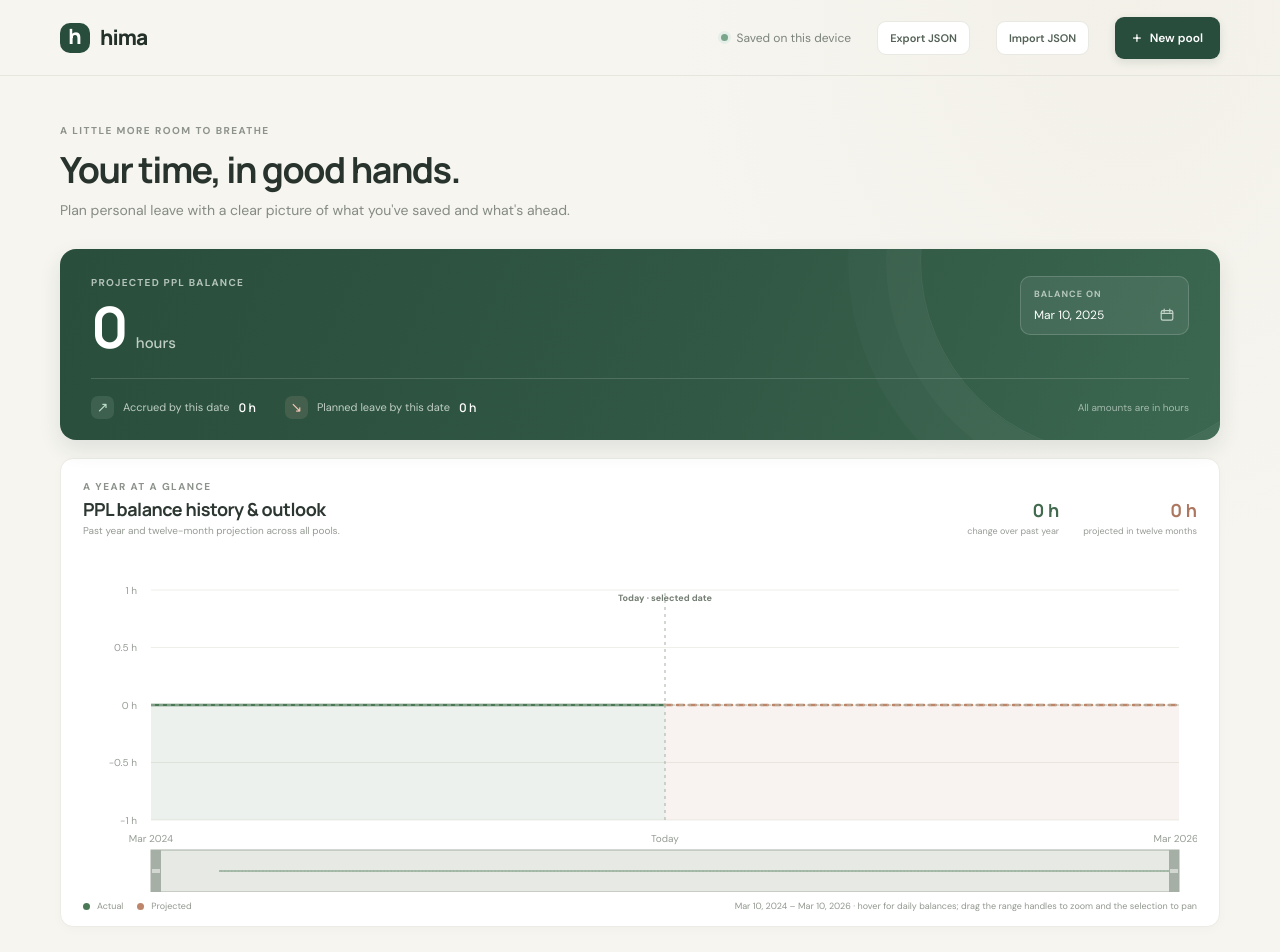
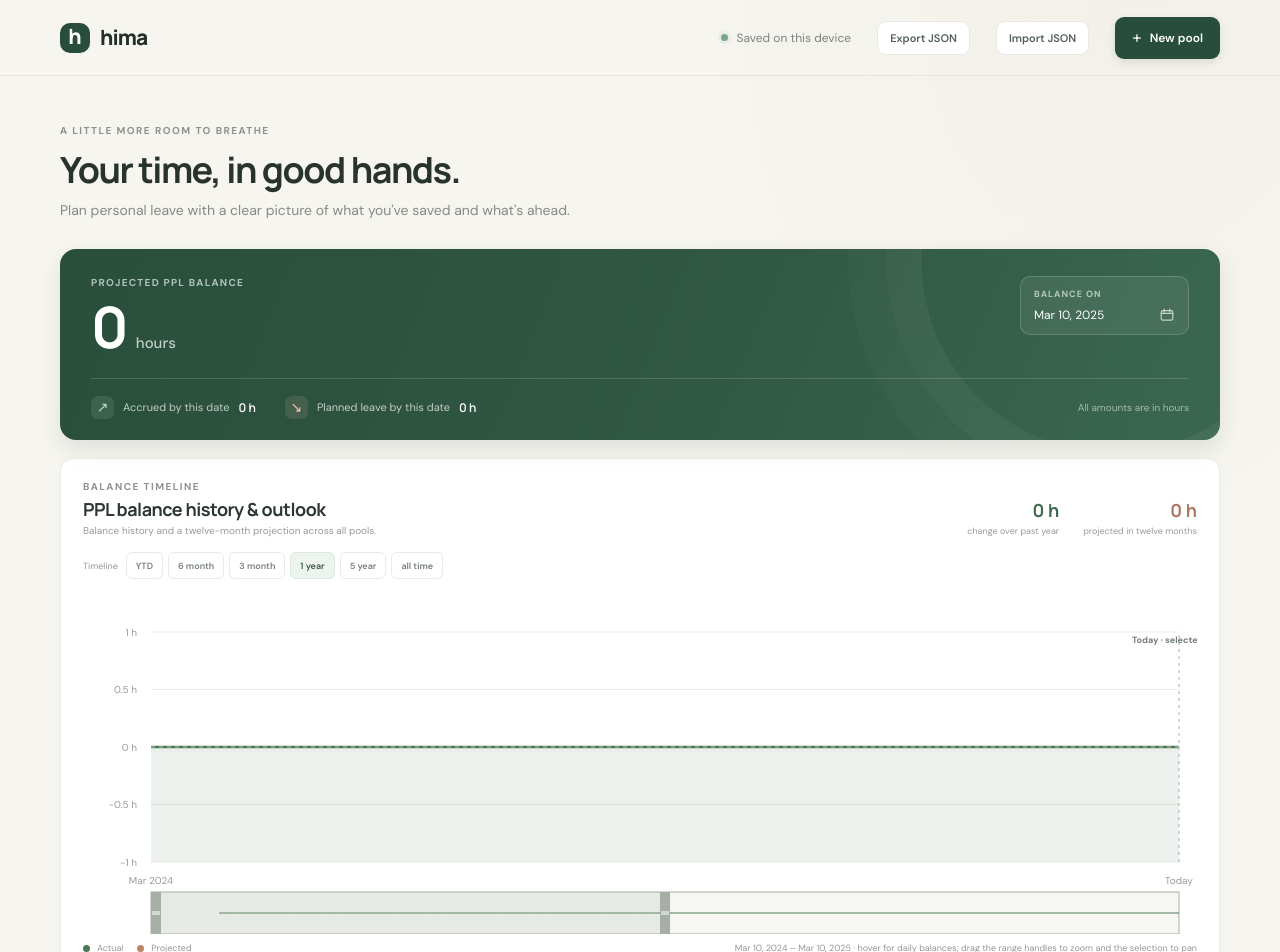
Before and after one commit to GrimOutlook/hima, a React (Vite) app: page / in a window 1280 px wide. Shown: the top 952 px of the page. Built offline with nearby package versions, Linux system fonts and the light colour scheme.

Commit message:
feat: add graph timeline presets

```diff
--- a/assets/main.css
+++ b/assets/main.css
@@ -253,6 +253,12 @@ button:focus-visible, input:focus-visible, select:focus-visible, a:focus-visible
 .history-change .history-change-negative { color: #ad705c; }
 .history-projection strong { color: #ad765f; font: 700 18px 'Manrope', sans-serif; }
 .history-change span, .history-projection span { color: #969b94; font-size: 9px; }
+.history-timeline-controls { display: flex; align-items: center; flex-wrap: wrap; gap: 5px; margin-top: 15px; color: #92988f; font-size: 9px; }
+.history-timeline-controls > span { margin-right: 3px; }
+.history-timeline-preset { min-height: 27px; padding: 0 9px; border: 1px solid #e9ebe5; border-radius: 6px; color: #778078; background: #fff; cursor: pointer; font: 600 9px 'DM Sans', sans-serif; transition: border-color .15s, color .15s, background .15s; }
+.history-timeline-preset:hover { border-color: #b7c8b9; color: #3e5d45; }
+.history-timeline-preset.is-active { border-color: #dce8dd; color: #3e5d45; background: #edf3ee; }
+.history-timeline-preset:focus-visible { outline: 2px solid #9cb5a0; outline-offset: 2px; }
 .balance-chart-wrap { width: 100%; margin-top: 15px; }
 .balance-chart-viewport { width: 100%; min-width: 0; height: 340px; }
 .balance-chart-inner { display: block; width: 100%; height: 340px; overflow: visible; }
--- a/src/BalanceChart.tsx
+++ b/src/BalanceChart.tsx
@@ -11,7 +11,7 @@ import {
   YAxis,
   type TooltipContentProps,
 } from "recharts";
-import { formatHours, formatSignedHours, prettyDate, type BalancePoint, type Pool } from "./model";
+import { addMonths, formatHours, formatSignedHours, prettyDate, type BalancePoint, type Pool } from "./model";
 
 interface BalanceChartProps {
   history: BalancePoint[];
@@ -33,6 +33,28 @@ const PLOT_LEFT = 68;
 const PLOT_RIGHT = 18;
 const ACTUAL_COLOR = "#4b7955";
 const PROJECTED_COLOR = "#bd856a";
+const TIMELINE_PRESETS = ["YTD", "6 month", "3 month", "1 year", "5 year", "all time"] as const;
+
+type TimelinePreset = typeof TIMELINE_PRESETS[number];
+
+function timelineRange(
+  preset: TimelinePreset,
+  history: BalancePoint[],
+  today: string,
+  todayIndex: number,
+  lastIndex: number,
+) {
+  if (preset === "all time") return { startIndex: 0, endIndex: lastIndex };
+
+  const startDate = preset === "YTD"
+    ? `${today.slice(0, 4)}-01-01`
+    : addMonths(today, preset === "6 month" ? -6 : preset === "3 month" ? -3 : preset === "5 year" ? -60 : -12);
+  const startIndex = history.findIndex((point) => point.date >= startDate);
+  return {
+    startIndex: startIndex < 0 ? 0 : startIndex,
+    endIndex: todayIndex,
+  };
+}
 
 function BalanceTooltip({
   active,
@@ -75,11 +97,18 @@ export function BalanceChart({
   const todayIndex = Math.max(0, history.findIndex((point) => point.date === today));
   const selectedIndex = history.findIndex((point) => point.date === selectedDate);
   const lastIndex = Math.max(0, history.length - 1);
-  const [brushRange, setBrushRange] = useState({ startIndex: 0, endIndex: lastIndex });
+  const [selectedPreset, setSelectedPreset] = useState<TimelinePreset | null>("1 year");
+  const [brushRange, setBrushRange] = useState(() =>
+    timelineRange("1 year", history, today, todayIndex, lastIndex),
+  );
+  const selectedPresetRef = useRef<TimelinePreset | null>("1 year");
   const previousSelectedIndex = useRef(selectedIndex);
   useEffect(() => {
-    setBrushRange({ startIndex: 0, endIndex: lastIndex });
-  }, [lastIndex]);
+    const activePreset = selectedPresetRef.current;
+    setBrushRange(activePreset
+      ? timelineRange(activePreset, history, today, todayIndex, lastIndex)
+      : { startIndex: 0, endIndex: lastIndex });
+  }, [history[0]?.date, today, todayIndex, lastIndex]);
   useEffect(() => {
     if (previousSelectedIndex.current === selectedIndex) return;
     previousSelectedIndex.current = selectedIndex;
@@ -90,6 +119,8 @@ export function BalanceChart({
     const rangeSize = brushRange.endIndex - brushRange.startIndex;
     const startIndex = Math.max(0, Math.min(selectedIndex - Math.floor(rangeSize / 2), lastIndex - rangeSize));
     setBrushRange({ startIndex, endIndex: Math.min(lastIndex, startIndex + rangeSize) });
+    selectedPresetRef.current = null;
+    setSelectedPreset(null);
   }, [selectedIndex, lastIndex]);
   const chartData = useMemo<ChartPoint[]>(
     () => history.map((point, index) => ({
@@ -100,14 +131,17 @@ export function BalanceChart({
     })),
     [history, todayIndex],
   );
-  const startBalance = history[0]?.balance ?? 0;
-  const todayPoint = [...history].reverse().find((point) => !point.projected);
+  const todayPoint = history[todayIndex];
   const currentBalance = todayPoint?.balance ?? 0;
   const projectionBalance = history.at(-1)?.balance ?? 0;
-  const change = currentBalance - startBalance;
-  const startDate = history[0]?.date ?? today;
-  const endDate = history.at(-1)?.date ?? today;
-  const values = history.map((point) => point.balance);
+  const yearAgoDate = addMonths(today, -12);
+  const yearAgoBalance = history.find((point) => point.date === yearAgoDate)?.balance ?? currentBalance;
+  const change = currentBalance - yearAgoBalance;
+  const visibleStart = Math.max(0, Math.min(brushRange.startIndex, lastIndex));
+  const visibleEnd = Math.max(visibleStart, Math.min(brushRange.endIndex, lastIndex));
+  const visibleStartDate = history[visibleStart]?.date ?? today;
+  const visibleEndDate = history[visibleEnd]?.date ?? today;
+  const values = history.slice(visibleStart, visibleEnd + 1).map((point) => point.balance);
   const minBalance = values.length ? Math.min(...values) : 0;
   const maxBalance = values.length ? Math.max(...values) : 0;
   const spread = maxBalance - minBalance;
@@ -116,8 +150,6 @@ export function BalanceChart({
   const yTicks = Array.from({ length: 5 }, (_, index) =>
     domain[0] + ((domain[1] - domain[0]) * index) / 4,
   );
-  const visibleStart = Math.max(0, Math.min(brushRange.startIndex, lastIndex));
-  const visibleEnd = Math.max(visibleStart, Math.min(brushRange.endIndex, lastIndex));
   const xTicks = [...new Set([
     visibleStart,
     ...(todayIndex > visibleStart && todayIndex < visibleEnd ? [todayIndex] : []),
@@ -129,12 +161,12 @@ export function BalanceChart({
     <section className="history-panel">
       <div className="history-panel-header">
         <div>
-          <div className="section-overline">A YEAR AT A GLANCE</div>
+          <div className="section-overline">BALANCE TIMELINE</div>
           <h2>{selectedPool ? `${selectedPool.name} balance history & outlook` : "PPL balance history & outlook"}</h2>
           <p>
             {selectedPool
-              ? `Past year and twelve-month projection for ${selectedPool.name}.`
-              : "Past year and twelve-month projection across all pools."}
+              ? `Balance history and a twelve-month projection for ${selectedPool.name}.`
+              : "Balance history and a twelve-month projection across all pools."}
           </p>
           {pools.length > 0 && (
             <label className="history-pool-filter">
@@ -167,11 +199,29 @@ export function BalanceChart({
           </div>
         </div>
       </div>
+      <div className="history-timeline-controls" role="group" aria-label="Graph timeline presets">
+        <span>Timeline</span>
+        {TIMELINE_PRESETS.map((preset) => (
+          <button
+            key={preset}
+            className={`history-timeline-preset${selectedPreset === preset ? " is-active" : ""}`}
+            type="button"
+            aria-pressed={selectedPreset === preset}
+            onClick={() => {
+              selectedPresetRef.current = preset;
+              setSelectedPreset(preset);
+              setBrushRange(timelineRange(preset, history, today, todayIndex, lastIndex));
+            }}
+          >
+            {preset}
+          </button>
+        ))}
+      </div>
       <div className="balance-chart-wrap">
         <div
           className="balance-chart-viewport"
           role="group"
-          aria-label={`${selectedPool?.name ?? "Combined PPL"} balance chart with zoom and pan controls`}
+          aria-label={`${selectedPool?.name ?? "Combined PPL"} balance chart with timeline presets, zoom, and pan controls`}
         >
           <ResponsiveContainer width="100%" height={CHART_HEIGHT}>
             <AreaChart
@@ -179,7 +229,7 @@ export function BalanceChart({
               data={chartData}
               margin={{ top: 38, right: PLOT_RIGHT, bottom: 0, left: 0 }}
               accessibilityLayer
-              aria-label={`Daily ${selectedPool ? `${selectedPool.name} ` : "combined PPL "}balance and forecast for the past and coming year`}
+              aria-label={`Daily ${selectedPool ? `${selectedPool.name} ` : "combined PPL "}balance history and twelve-month forecast`}
             >
               <CartesianGrid stroke="#eeefe9" vertical={false} />
               <XAxis
@@ -282,6 +332,8 @@ export function BalanceChart({
                 endIndex={brushRange.endIndex}
                 onChange={({ startIndex, endIndex }) => {
                   setBrushRange({ startIndex, endIndex });
+                  selectedPresetRef.current = null;
+                  setSelectedPreset(null);
                 }}
                 ariaLabel="Select a date range to zoom; drag the selected range to pan"
                 height={42}
@@ -312,7 +364,7 @@ export function BalanceChart({
         <span className="history-projection-dot" />
         Projected
         <span className="history-range">
-          {prettyDate(startDate)} – {prettyDate(endDate)} · hover for daily balances; drag the range handles to zoom and the selection to pan
+          {prettyDate(visibleStartDate)} – {prettyDate(visibleEndDate)} · hover for daily balances; drag the range handles to zoom and the selection to pan
         </span>
       </div>
     </section>
--- a/src/model.ts
+++ b/src/model.ts
@@ -617,15 +617,33 @@ export function eventPoolSummary(event: LeaveEvent, pools: Pool[]): string {
 
 export function balanceHistory(store: Store, today: string, poolId?: number): BalancePoint[] {
   if (!isValidDate(today)) return [];
-  const start = addMonths(today, -12);
+  const pools = poolId === undefined
+    ? store.pools
+    : store.pools.filter((pool) => pool.id === poolId);
+  const poolIds = new Set(pools.map((pool) => pool.id));
+  const relevantDates = [
+    ...pools.flatMap((pool) => [
+      ...pool.additions.map((addition) => addition.date),
+      ...pool.recurring.map((rule) => rule.start_date),
+      ...pool.caps.map((cap) => cap.start_date),
+    ]),
+    ...store.events.flatMap((event) =>
+      event.days
+        .filter((day) => day.allocations.some((allocation) => poolIds.has(allocation.pool_id)))
+        .map((day) => day.date),
+    ),
+  ].filter(isValidDate);
+  const defaultStart = addMonths(today, -12);
+  const earliestDate = relevantDates.reduce(
+    (earliest, date) => date < earliest ? date : earliest,
+    defaultStart,
+  );
+  const start = earliestDate;
   const end = addMonths(today, 12);
   const dates: string[] = [];
   for (let date = start; date <= end; date = addDays(date, 1)) {
     dates.push(date);
   }
-  const pools = poolId === undefined
-    ? store.pools
-    : store.pools.filter((pool) => pool.id === poolId);
   const ledgers = pools.map((pool) => poolLedgerForDates(pool, store.events, dates));
   return dates.map((date, index) => ({
     date,
```
Also changed, not shown: 1 other file (tests, documents, lock files or other folders).
